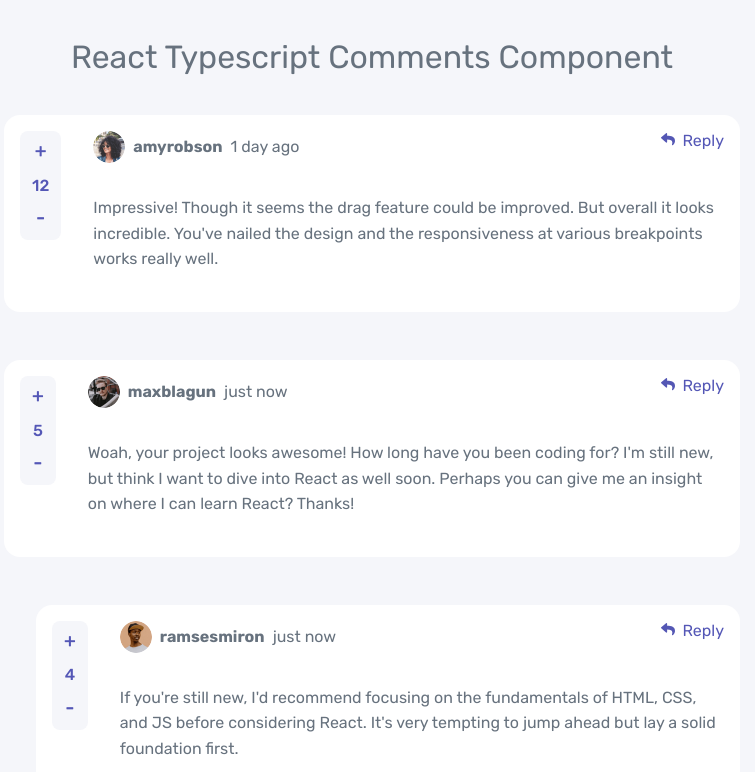
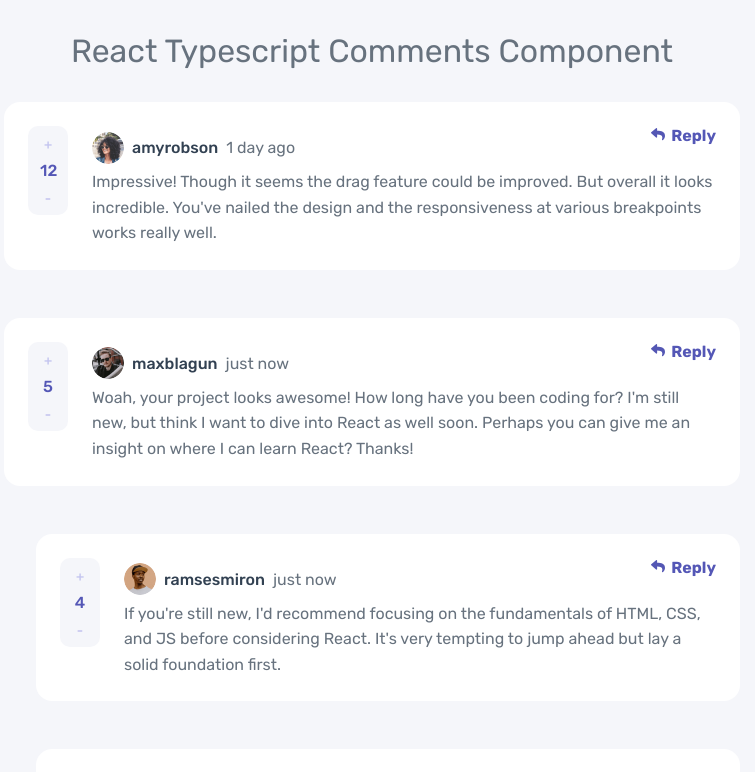
Before and after one commit to philval/react-typescript-comments-component, a React (Create React App) app: page / in a window 1280 px wide. Shown: the top 772 px of the page, without its empty margins (268-1023 px from the left). Built offline with nearby package versions, Linux system fonts and the light colour scheme.

Commit message:
Update comment card CSS padding

```diff
--- a/src/components/Comment.tsx
+++ b/src/components/Comment.tsx
@@ -98,9 +98,7 @@ export default function Comment({
             src={comment.user.image.png}
           ></img>
         )}
-        <div>
-          <strong>{comment.user.username}</strong>
-        </div>
+        <div className="card-user-name">{comment.user.username}</div>
         {isUser() && <div className="card-user-you">you</div>}
         <div>{timeAgo(new Date(), comment.createdAt)}</div>
       </div>
--- a/src/styles.css
+++ b/src/styles.css
@@ -22,7 +22,7 @@
 body {
   min-height: 100vh;
   color: var(--grayish-blue);
-  line-height: 1.6;
+  line-height: auto;
 }
 
 h1 {
@@ -45,8 +45,7 @@ p {
 .button-score {
   border: none;
   background-color: var(--very-light-gray);
-  color: var(--moderate-blue);
-  font-size: 120%;
+  color: var(--light-grayish-blue);
   font-weight: 500;
   cursor: pointer;
 }
@@ -55,6 +54,7 @@ p {
   border: none;
   background-color: var(--white);
   font-size: 1rem;
+  font-weight: 700;
   cursor: pointer;
 }
 
@@ -115,12 +115,13 @@ p {
 .card-score {
   grid-area: Score;
   background-color: var(--white);
-  padding: 1rem;
+  padding: 1.5rem;
   border-radius: 1rem 0 0 1rem;
 }
 
 .card-score-widget {
-  border-radius: 0.5rem;
+  width: 2.5rem;
+  border-radius: 0.625rem;
   padding: 0.5rem 0.75rem;
   background-color: var(--very-light-gray);
   color: var(--moderate-blue);
@@ -138,7 +139,7 @@ p {
   gap: 0.5rem;
   align-items: center;
   background-color: var(--white);
-  padding: 1rem;
+  padding-top: 1.5rem;
 }
 
 .card-user-you {
@@ -161,10 +162,15 @@ p {
   height: 2rem;
 }
 
+.card-user-name {
+  font-weight: 500;
+  color: var(--dark-blue);
+}
+
 .card-actions {
   grid-area: Actions;
   background-color: var(--white);
-  padding: 1rem;
+  padding: 1.5rem;
   border-radius: 0 1rem 0 0;
   display: flex;
   gap: 1rem;
@@ -174,7 +180,7 @@ p {
 .card-comment {
   grid-area: Comment;
   background-color: var(--white);
-  padding: 1rem;
+  padding-right: 1.5rem;
   border-radius: 0 0 1rem 0;
   display: flex;
   justify-content: stretch;
```
